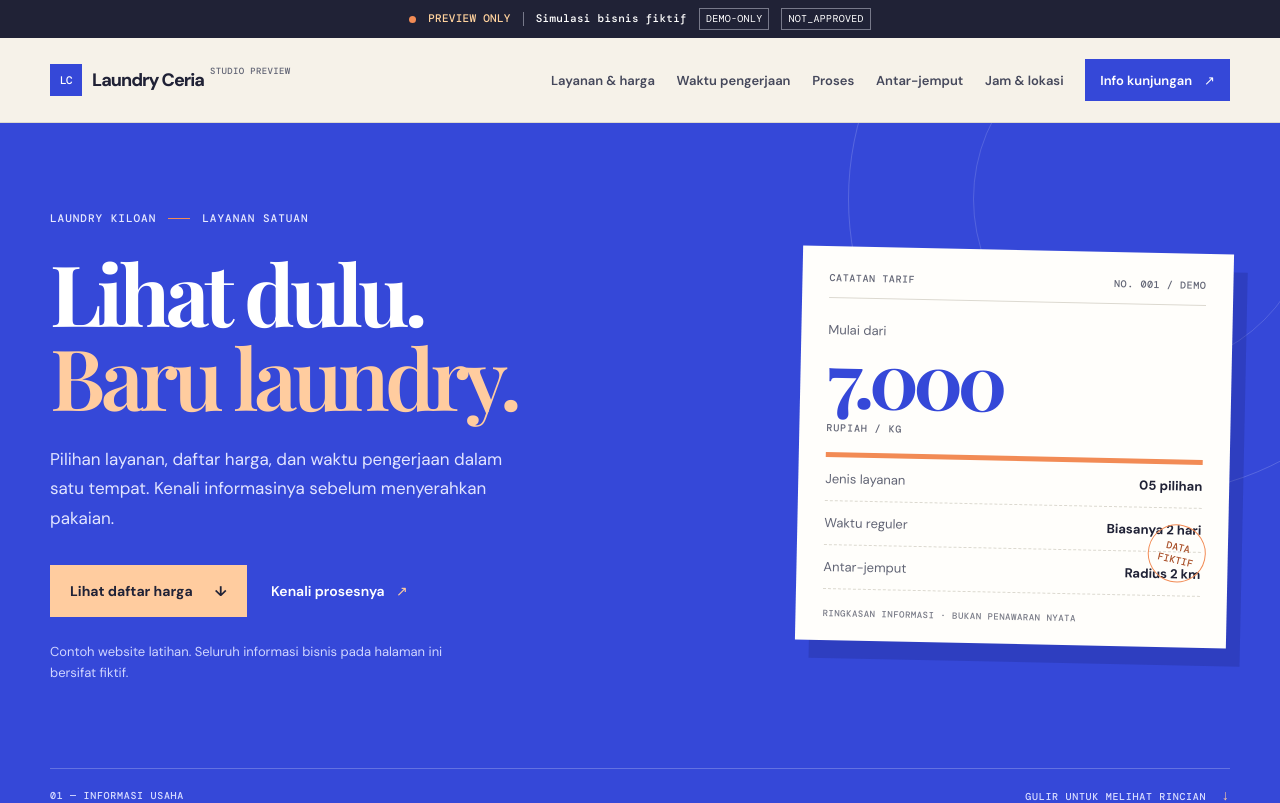
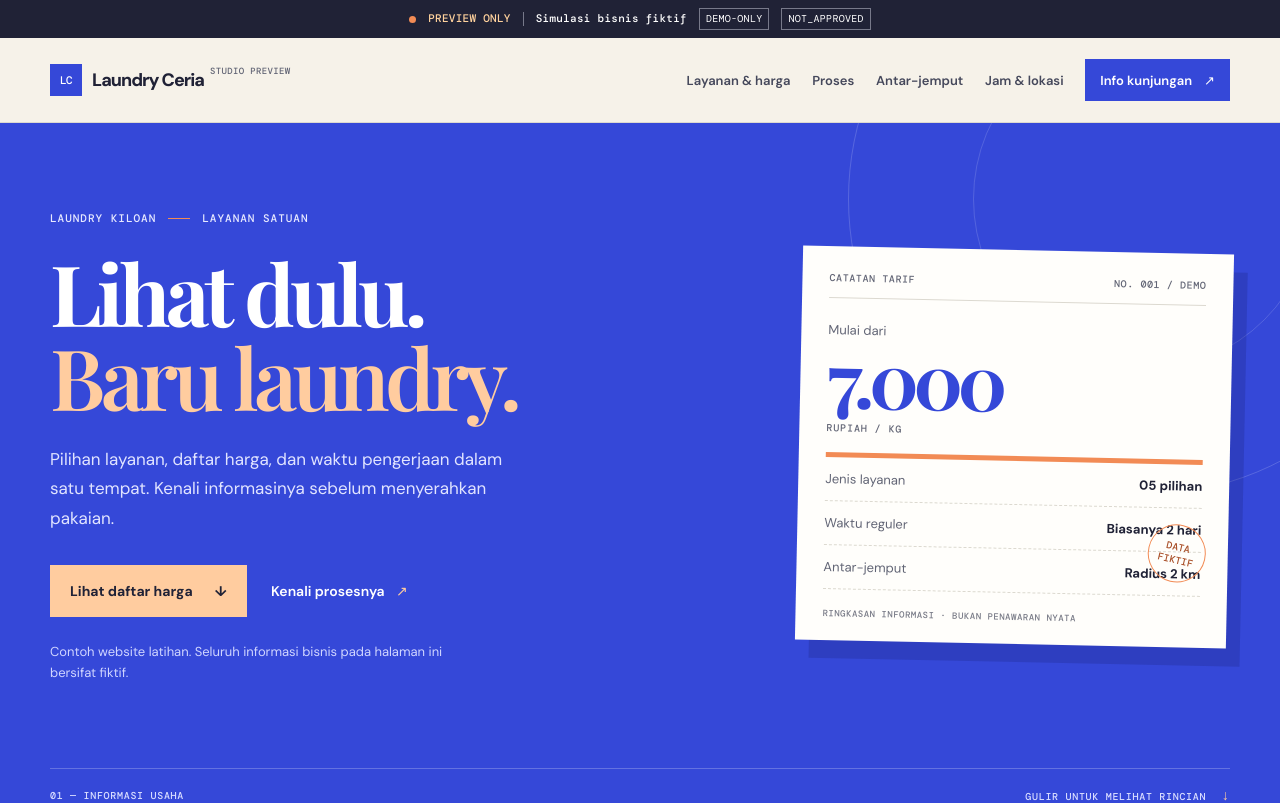
Before and after one commit to kannaryukkei/laundry-ceria-website, a React (Vite) app: page / in a window 1280 px wide. Shown: the top 803 px of the page. Built offline with nearby package versions, Linux system fonts and the light colour scheme.

Commit message:
fix(test-02): keep compact five-destination navigation

```diff
--- a/src/App.tsx
+++ b/src/App.tsx
@@ -2,7 +2,6 @@ import { useEffect, useRef, useState } from 'react';
 
 const navigation = [
   { label: 'Layanan & harga', href: '#services-pricing' },
-  { label: 'Waktu pengerjaan', href: '#turnaround' },
   { label: 'Proses', href: '#how-it-works' },
   { label: 'Antar-jemput', href: '#pickup-delivery' },
   { label: 'Jam & lokasi', href: '#hours-location' },
```
